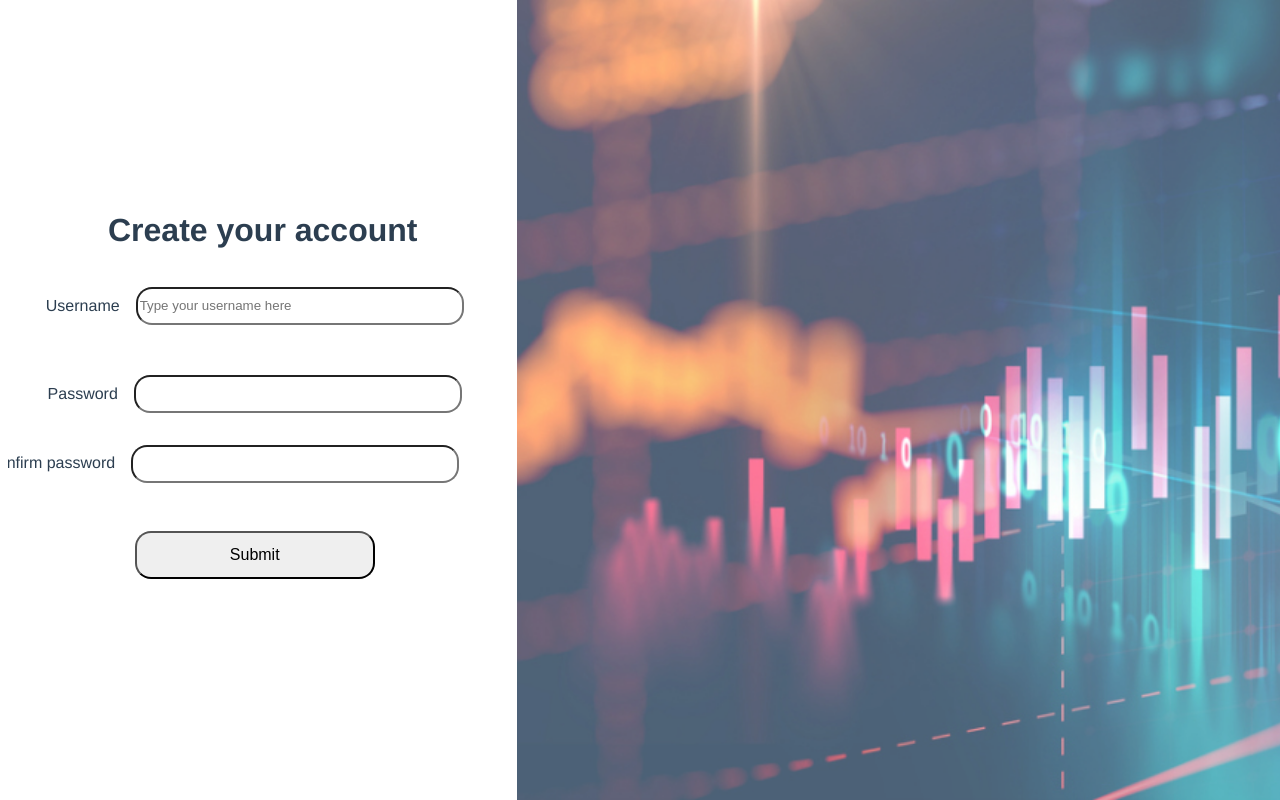
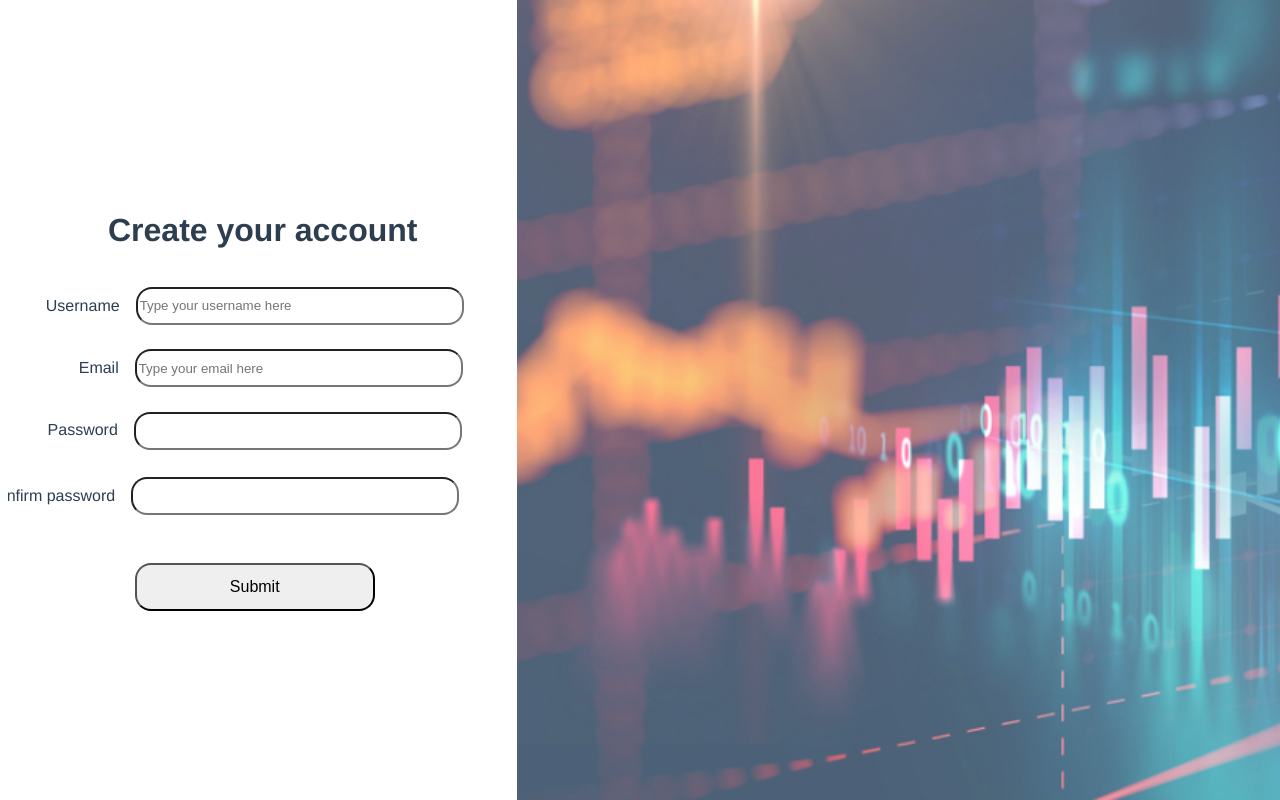
Before and after one commit to AlexandreResende/poupa-up-vue, a Vue app: page /signup in a window 1280 px wide. Built offline with nearby package versions, Linux system fonts and the light colour scheme; the HTML template or start-up script is replaced by a standard one.

Commit message:
chore: Improve signup component

```diff
--- a/src/views/Login.vue
+++ b/src/views/Login.vue
@@ -26,12 +26,15 @@ export default {
       title: 'Welcome to Poupa-up',
       username: '',
       password: '',
+      signInResponse: {},
     }
   },
   methods: {
     async signIn() {
       const poupaUpService = new PoupaUpService();
-      await poupaUpService.signIn(this.username, this.password);
+      const response = await poupaUpService.signIn(this.username, this.password);
+
+      this.signInResponse = response;
     }
   }
 }
--- a/src/views/SignUp.vue
+++ b/src/views/SignUp.vue
@@ -3,12 +3,48 @@
     <div id='left-container'>
       <h1 id='header'>{{ title }}</h1>
       <label>Username</label>
-      <input type='text' name='username' id='username' placeholder='Type your username here'><br><br>
+      <input
+        type='text'
+        name='username'
+        id='username'
+        placeholder='Type your username here'
+        v-model='username'
+      >
+      <br><br>
+      <label>Email</label>
+      <input
+        type='email'
+        name='email'
+        id='email'
+        placeholder='Type your email here'
+        v-on:blur='validateEmail'
+        v-model='email'
+      >
+      <br><br>
       <label>Password</label>
-      <input type='password' name='password' id='password'><br>
+      <input
+        type='password'
+        name='password'
+        id='password'
+        v-model='password'
+      >
+      <br>
       <label id='confirm_password_label'>Confirm password</label>
-      <input type='password' name='password_confirmation' id='password'><br>
-      <input type='button' id='buttons' value='Submit' name='submit'>
+      <input
+        type='password'
+        name='password_confirmation'
+        id='password_confirmation'
+        v-on:blur='passwordMatches'
+        v-model='passwordConfirmation'
+      >
+      <br>
+      <input
+        type='button'
+        id='buttons'
+        value='Submit'
+        name='submit'
+        v-on:click='signUp'
+      >
     </div>
     <div id='right-container'>
 
@@ -23,8 +59,33 @@ export default {
     return {
       title: 'Create your account',
       username: '',
+      email: '',
       password: '',
-      passwordConfirmation: ''
+      passwordConfirmation: '',
+      canSubmit: false,
+    }
+  },
+  methods: {
+    validateEmail() {
+      if (this.email.length !== 0) {
+        const emailParts = this.email.split('@');
+
+        if (emailParts.length < 2) {
+          alert('Invalid email');
+        }
+
+        if (!emailParts[1].includes('.')) {
+          alert('Invalid email');
+        }
+      }
+    },
+    passwordMatches() {
+      if (this.password !== this.passwordConfirmation) {
+        alert('Password confirmation does not match password');
+      }
+    },
+    async signup() {
+
     }
   }
 }
@@ -69,7 +130,7 @@ input {
   font-size: 1rem;
 }
 
-#username, #password {
+#username, #password, #email, #password_confirmation {
   width: 20rem;
   height: 2rem;
 }
@@ -78,8 +139,16 @@ input {
   margin: 1rem 1rem 1rem 1rem;
 }
 
+#email {
+  margin: -1rem -1rem 1rem 1rem;
+}
+
 #password {
-  margin: 1rem 1rem 1rem 1rem;
+  margin: -1rem 1rem 1rem 1rem;
+}
+
+#password_confirmation {
+  margin: 0.7rem 1rem 1rem 1rem;
 }
 
 #confirm_password_label {
```
